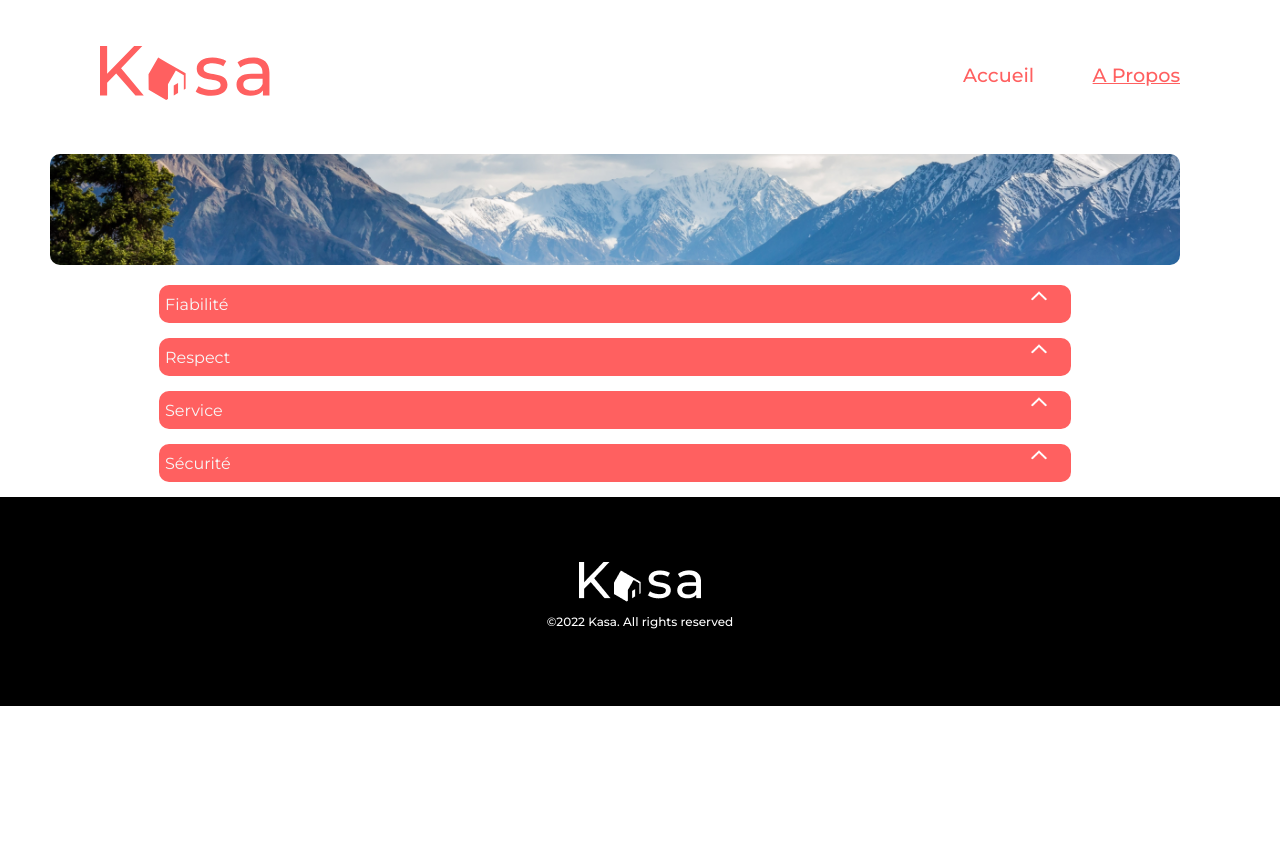
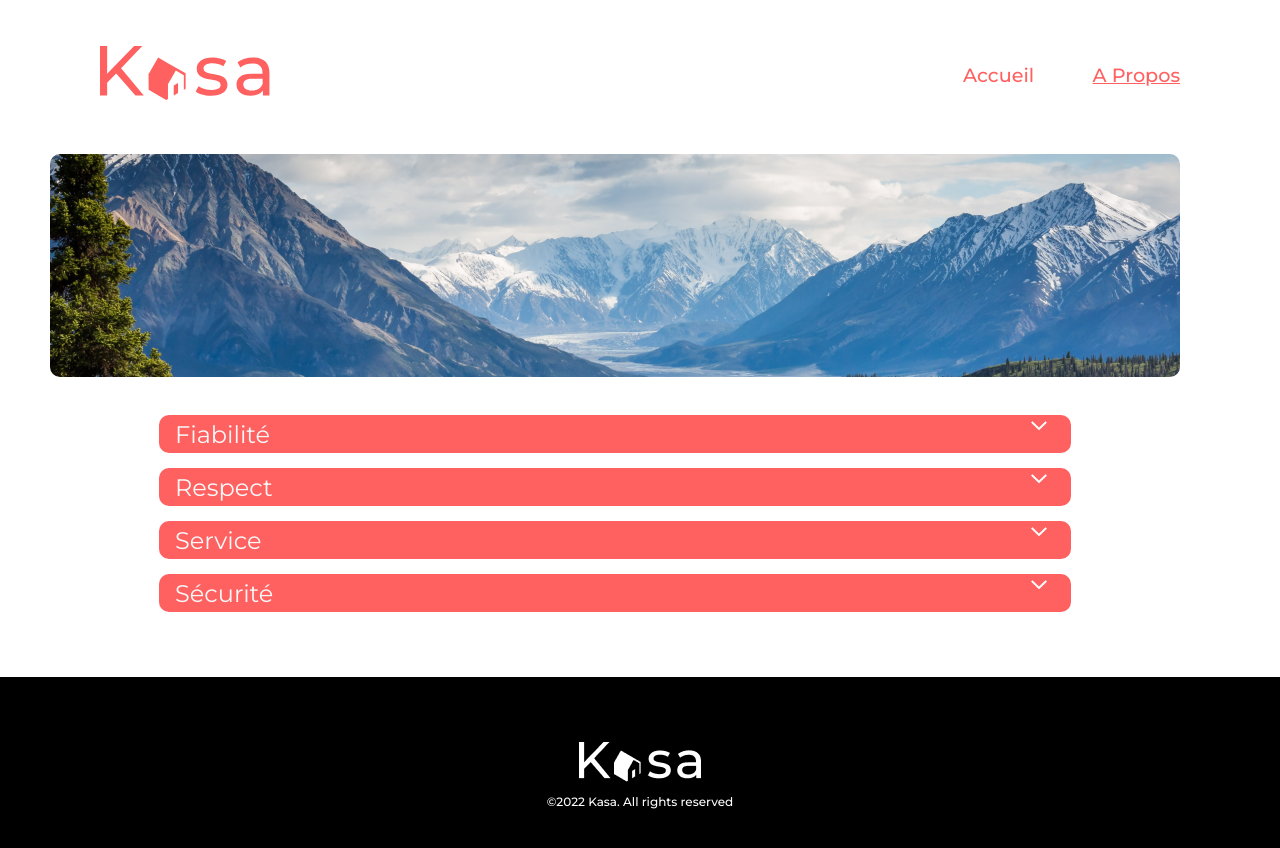
Before and after one commit to pepsizor1/P7OC, a React (Create React App) app: page /about in a window 1280 px wide. Shown: the top 848 px of the page. Before the commit the page ends 826 px from the top, so only its background shows below. Built offline with nearby package versions, Linux system fonts and the light colour scheme.

Commit message:
modify css on about banner and dropdowns

```diff
--- a/src/App.css
+++ b/src/App.css
@@ -257,7 +257,7 @@ border-radius: 25px;
 .footer {
 
   position: absolute;
-
+  margin-top: 50px;
   width: 100%;
   background: #000;
   height: 209px;
@@ -509,15 +509,32 @@ border-radius: 25px;
   margin-top: 133px;
 }
 .about .Dropdown{
+
   margin-left: 109px;
   margin-right: 109px;
+}
+.banner img{
+
+  height: 223px;
 }
 .about {
   object-fit: cover;
   margin-left: 50px;
   margin-right: 100px;
 }
+.about .banner {
+margin-bottom: 150px;
+}
+.about .Dropdown__text{
+  font-size: 24px;
+  margin-left: 20px;
+  margin-right: 20px;
+}
+.about p {
+  font-size: 24px;
+  margin-left: 10px;
 
+}
 
 
 
```
Also changed, not shown: src/assets/Vector.png.
